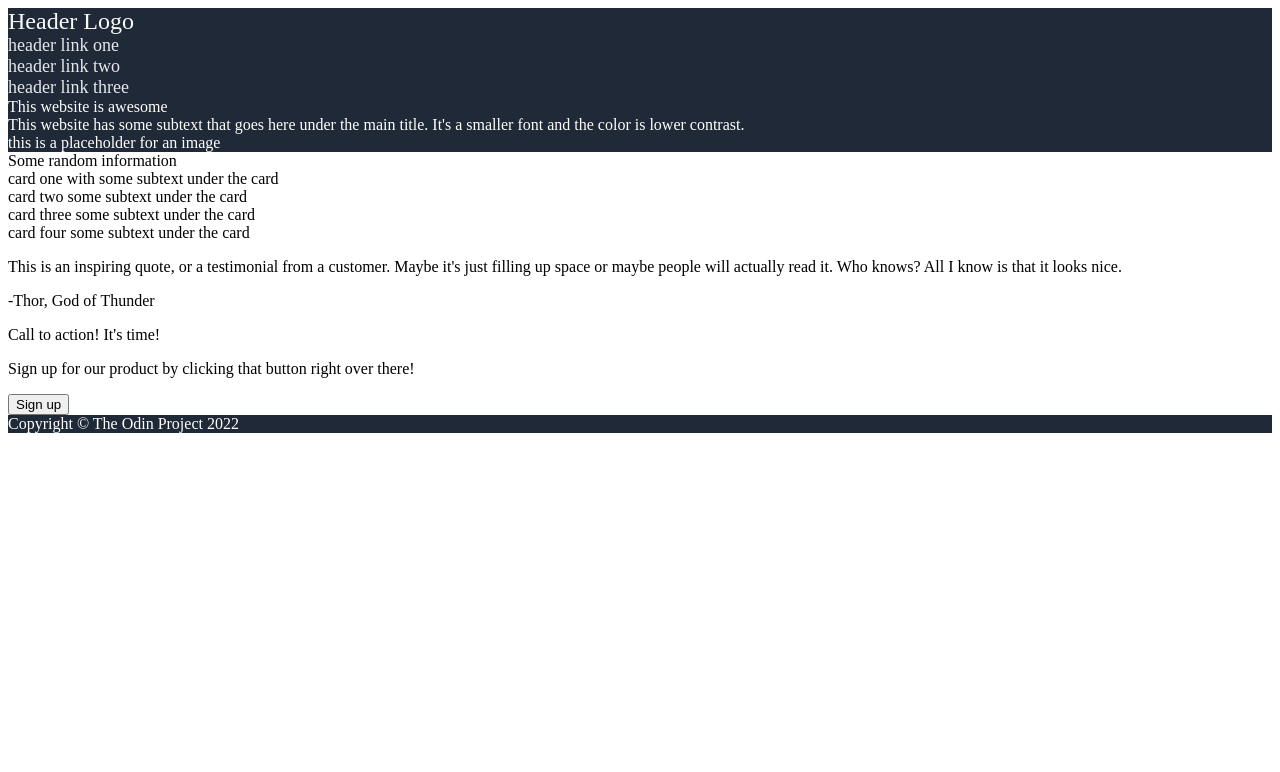
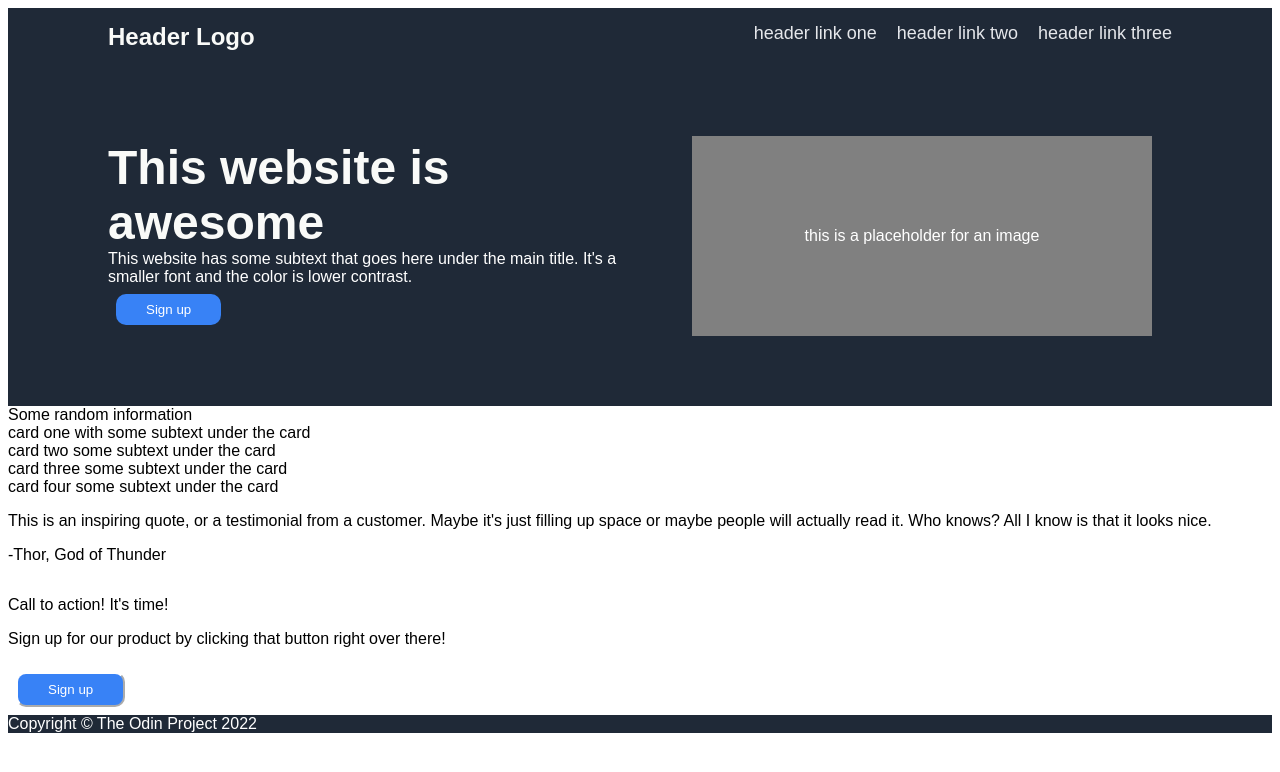
Before and after one commit to Klassischer/odin-landing-page, a plain HTML site: page index.html in a window 1280 px wide. Drawn offline with Linux system fonts and the light colour scheme.

Commit message:
Complete the first version of header and hero
Most of the stuff is done on the upper part and I will now
move on to the next areas.

```diff
--- a/index.html
+++ b/index.html
@@ -20,6 +20,7 @@
             <div class="hero-main-text">This website is awesome</div>
             <div class="hero-secondary-text">This website has some subtext that goes here under the main title.
                 It's a smaller font and the color is lower contrast.</div>
+            <button>Sign up</button>
         </div>
         <div class="hero-img">this is a placeholder for an image</div>
     </div>
--- a/style.css
+++ b/style.css
@@ -1,19 +1,74 @@
 body {
-
+    display: flex;
+    flex-direction: column;
+    font-family: sans-serif;
 }
 .header, .hero, .footer {
     background-color: #1F2937;
     color: white;
+
 }
 
+.header {
+    display: flex;
+    justify-content: space-between;
+    gap: 20px;
+    padding: 15px 100px;
+}
 
+.hero {
+    display: flex;
+    padding: 50px 100px;
+    align-items: center;
+}
 
 .header-logo {
     font-size: 24px;
     color: #F9FAF8;
+    margin-right: auto;
+    font-weight: 700;
 }
 
 .header-links {
     font-size: 18px;
     color: #E5E7EB;
 }
+
+.hero-main-text {
+    font-size: 48px;
+    font-weight: 800;
+    color: #F9FAF8;
+}
+
+.hero-main {
+
+}
+
+.hero-img {
+    display: flex;
+    justify-content: center;
+    align-items: center;
+    text-align: center;
+    background-color: grey;
+    padding: 20px;
+    min-width: 420px;
+    height: 160px;
+    margin: 20px;
+}
+
+button {
+    background-color: #3882F6;
+    color: white;
+    padding: 8px 30px;
+    margin: 8px;
+    border-radius: 10px;
+    border-color: white;
+}
+
+.hero button {
+    border: none;
+}
+
+/* .information {
+    display: flex;
+} */
```
